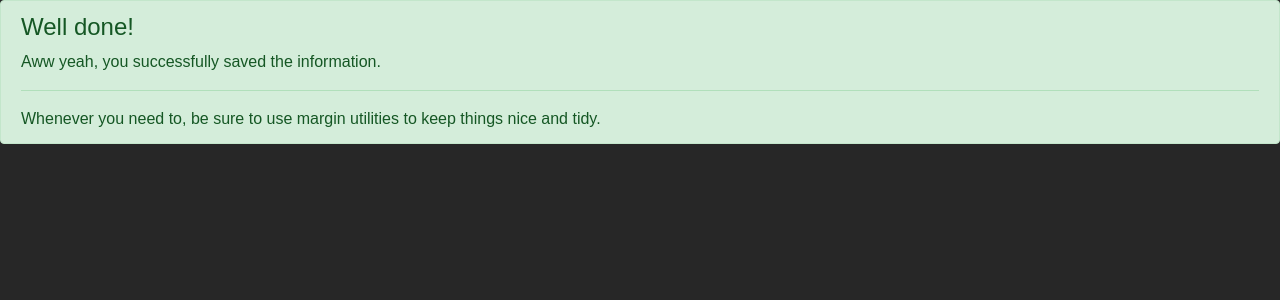
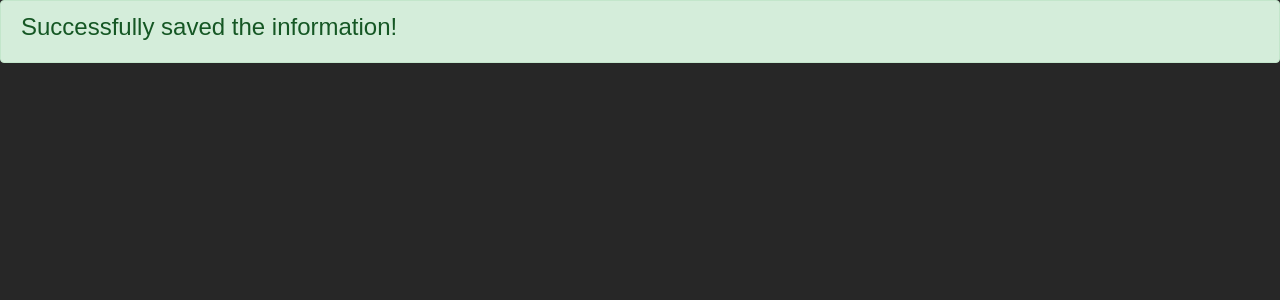
Before and after one commit to nikolay-rudenko/moonbeam, a Django app: page /saved/ in a window 1280 px wide. Shown: the part 56-356 px from the top of the page. Run offline with Django 3.2, Linux system fonts and the light colour scheme; some libraries are stand-ins or nearby versions.

Commit message:
additional changes

```diff
--- a/analysis/templates/analysis/saved.html
+++ b/analysis/templates/analysis/saved.html
@@ -10,10 +10,8 @@
 
 {% block content %}
     <div class="alert alert-success" role="alert">
-        <h4 class="alert-heading">Well done!</h4>
-        <p>Aww yeah, you successfully saved the information.</p>
-        <hr>
-        <p class="mb-0">Whenever you need to, be sure to use margin utilities to keep things nice and tidy.</p>
+        <h4 class="alert-heading">Successfully saved the information!</h4>
+
     </div>
 {% endblock content %}
 
```
